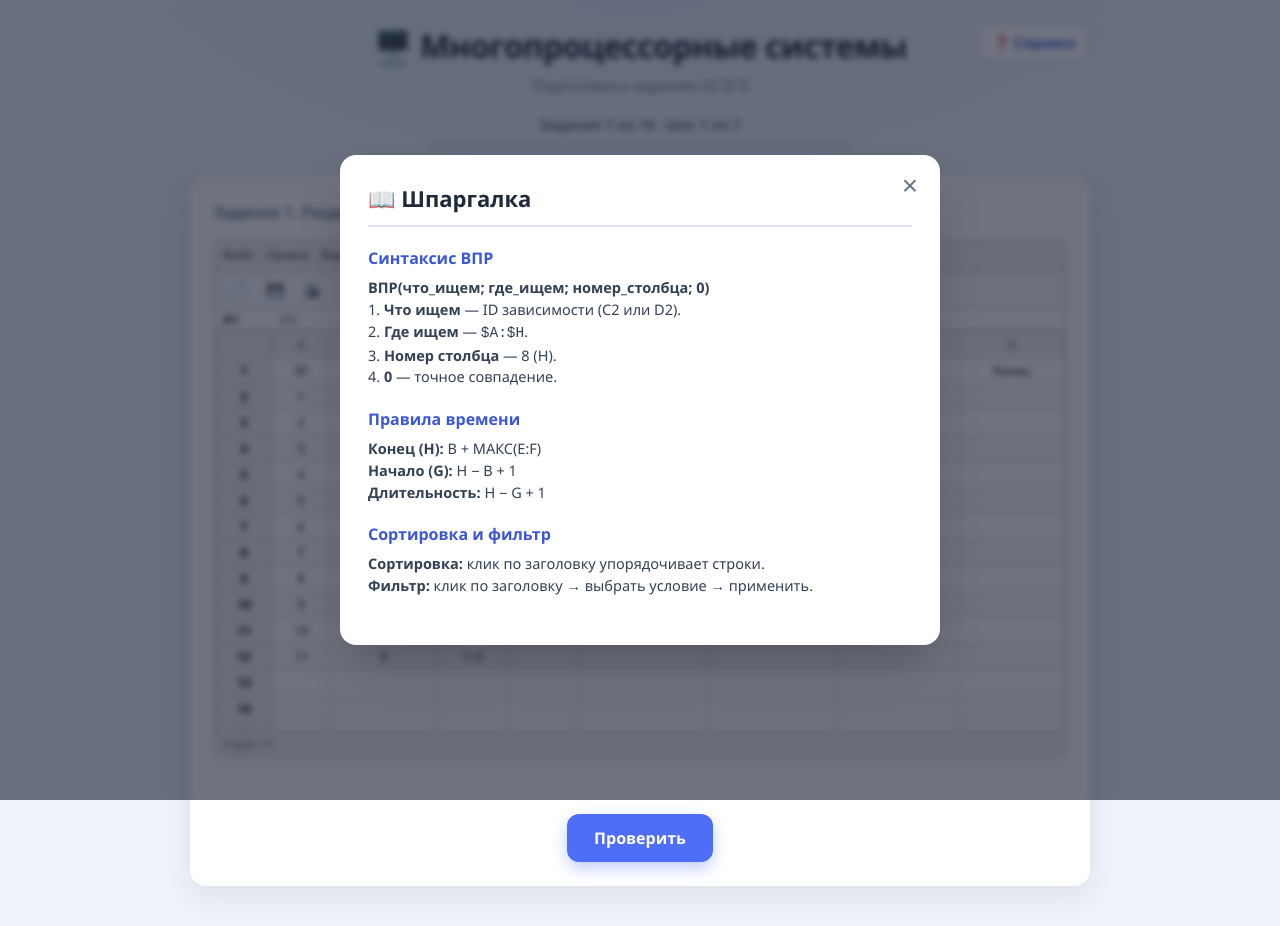
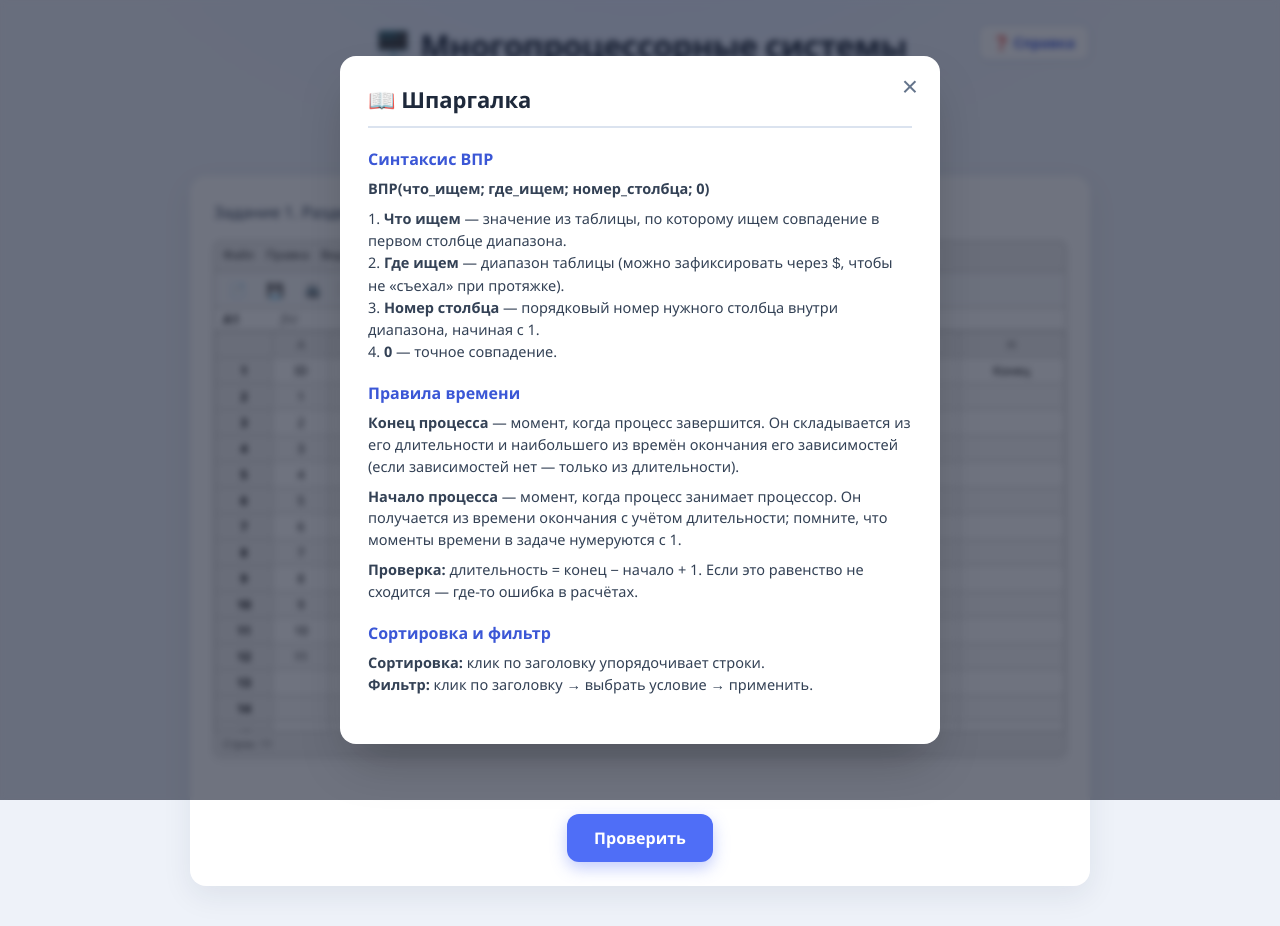
Before and after one commit to epantd/trainer_78grade, a plain HTML site: page st_grade/many_proces_2/index.html in a window 1280 px wide. Both pictures are taken after a click on the button "❓ Справка". Drawn offline with Linux system fonts and the light colour scheme.

Commit message:
Update index.html

```diff
--- a/st_grade/many_proces_2/index.html
+++ b/st_grade/many_proces_2/index.html
@@ -157,17 +157,17 @@
     <h2>📖 Шпаргалка</h2>
     <div class="help-section">
       <h3>Синтаксис ВПР</h3>
-      <p><b>ВПР(что_ищем; где_ищем; номер_столбца; 0)</b><br>
-      1. <b>Что ищем</b> — ID зависимости (C2 или D2).<br>
-      2. <b>Где ищем</b> — <code>$A:$H</code>.<br>
-      3. <b>Номер столбца</b> — 8 (H).<br>
+      <p><b>ВПР(что_ищем; где_ищем; номер_столбца; 0)</b></p>
+      <p>1. <b>Что ищем</b> — значение из таблицы, по которому ищем совпадение в первом столбце диапазона.<br>
+      2. <b>Где ищем</b> — диапазон таблицы (можно зафиксировать через <code>$</code>, чтобы не «съехал» при протяжке).<br>
+      3. <b>Номер столбца</b> — порядковый номер нужного столбца внутри диапазона, начиная с 1.<br>
       4. <b>0</b> — точное совпадение.</p>
     </div>
     <div class="help-section">
       <h3>Правила времени</h3>
-      <p><b>Конец (H):</b> B + МАКС(E:F)<br>
-      <b>Начало (G):</b> H − B + 1<br>
-      <b>Длительность:</b> H − G + 1</p>
+      <p><b>Конец процесса</b> — момент, когда процесс завершится. Он складывается из его длительности и наибольшего из времён окончания его зависимостей (если зависимостей нет — только из длительности).</p>
+      <p><b>Начало процесса</b> — момент, когда процесс занимает процессор. Он получается из времени окончания с учётом длительности; помните, что моменты времени в задаче нумеруются с 1.</p>
+      <p><b>Проверка:</b> длительность = конец − начало + 1. Если это равенство не сходится — где-то ошибка в расчётах.</p>
     </div>
     <div class="help-section">
       <h3>Сортировка и фильтр</h3>
```
